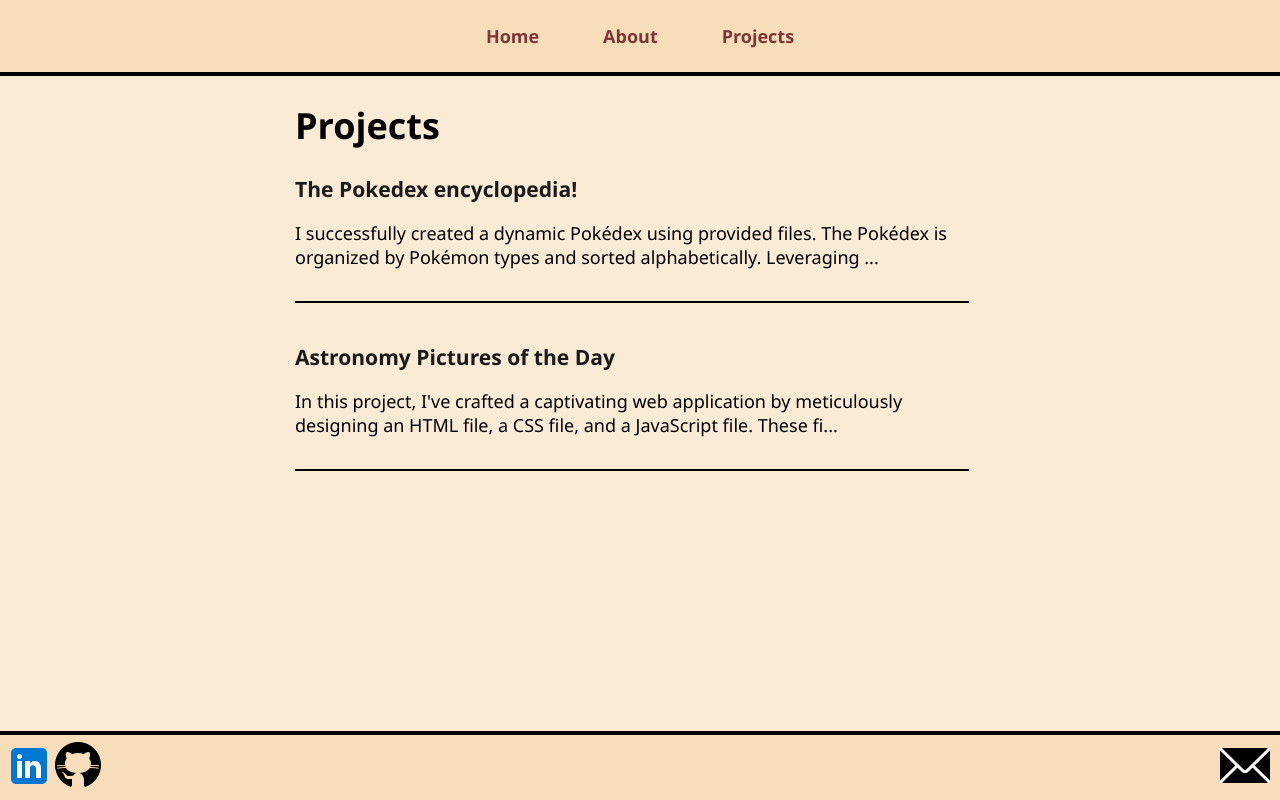
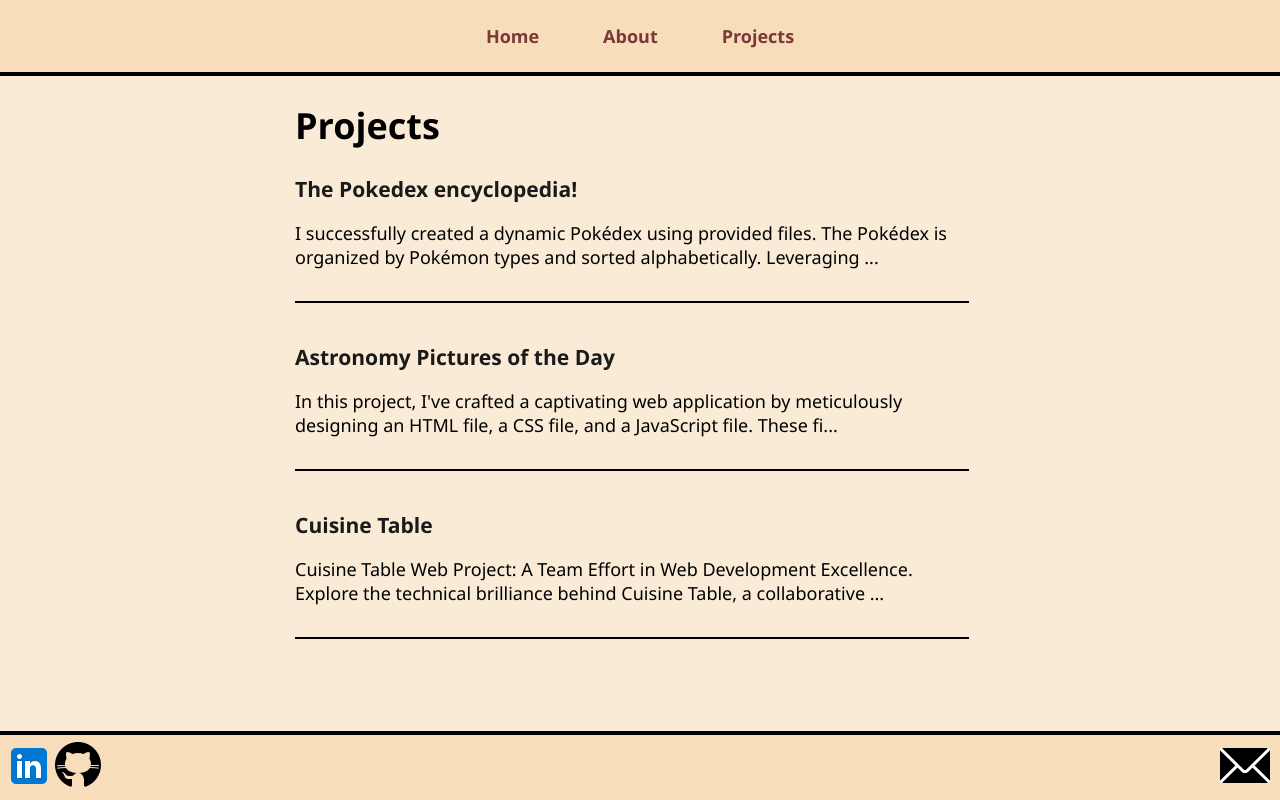
Before and after one commit to Idenshah/WebSite, a React (Create React App) app: page /Projects in a window 1280 px wide. Built offline with nearby package versions, Linux system fonts and the light colour scheme.

Commit message:
Updated.

```diff
--- a/src/Pages/Project-content.js
+++ b/src/Pages/Project-content.js
@@ -72,6 +72,39 @@ const projects = [
       </div>
     ),
   },
+  {
+    name: "Cuisine Table",
+    title: " Cuisine Table ",
+    content: [
+      `Cuisine Table Web Project: A Team Effort in Web Development Excellence.
+       Explore the technical brilliance behind Cuisine Table, a collaborative effort by a group of
+       dedicated web developers. Dive into the HTML and CSS craftsmanship that brings visually stunning
+       web pages to life. Discover the dynamic capabilities of JavaScript, powering an interactive login page.
+       Plus, experience our API integration, designed to provide users with culinary insights.
+       Witness the synergy of teamwork and web development expertise in action!`,
+    ],
+    link: (
+      <div className="LinkWeb">
+        <button
+          onClick={() => window.open("https://cuisine-table.netlify.app/")}
+        >
+          Open Project
+        </button>
+      </div>
+    ),
+    code: (
+      <div className="codeGit">
+        <a href="https://github.com/Idenshah/CuisineTable">
+          <img src="/image/github.png" alt="git-code" />
+        </a>
+      </div>
+    ),
+    lighthouse: (
+      <div className="lighthouseImage">
+        <a href="/image/CuisineTable.png">lightHouse Report</a>
+      </div>
+    ),
+  },
 ];
 
 export default projects;
```
Also changed, not shown: public/image/CuisineTable.png (added).
